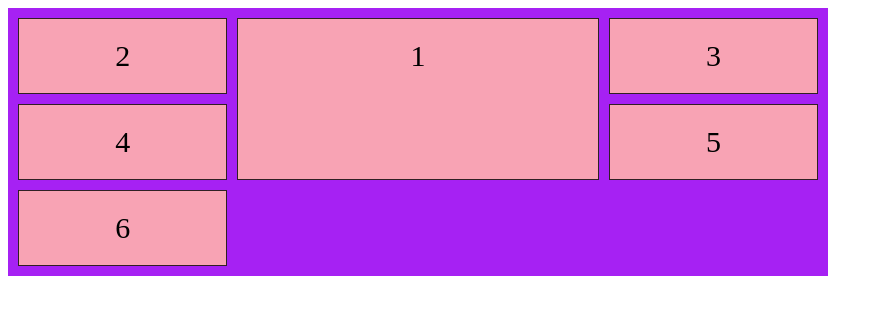
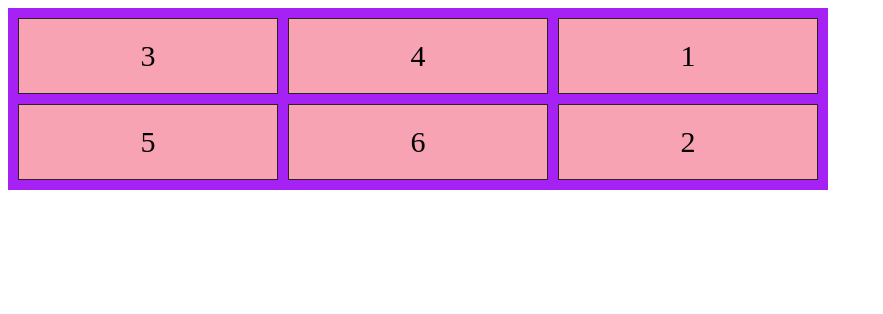
Before and after one commit to fmadihi/grid, a plain HTML site: page index.html in a window 1280 px wide. Shown: the whole page, without its empty margins (0-883 px from the left). Drawn offline with Linux system fonts and the light colour scheme.

Commit message:
Update style.css

```diff
--- a/style.css
+++ b/style.css
@@ -51,6 +51,7 @@
     background-color: rgb(248, 163, 180);
 }
 */
+/*
 .container {
     width: 800px;
     display: grid;
@@ -69,3 +70,109 @@
     text-align: center;
     background-color: rgb(248, 163, 180);
 }
+*/
+/*
+.container {
+    width: 800px;
+    display: grid;
+    grid-template-areas: 'myArea myArea myArea . . .';
+    gap: 10px;
+    background-color: #a621f3;
+    padding: 10px;
+}
+
+.item1 {
+    grid-area: myArea;
+  }
+.container>div {
+    border: 1px solid rgba(0, 0, 0, 0.8);
+    padding: 20px;
+    font-size: 30px;
+    text-align: center;
+    background-color: rgb(248, 163, 180);
+}
+*/
+/*
+.container {
+    width: 800px;
+    display: grid;
+    grid-template-areas: 'myArea . . .' 'myArea . . .';
+    gap: 10px;
+    background-color: #a621f3;
+    padding: 10px;
+}
+
+.item1 {
+    grid-area: myArea;
+  }
+.container>div {
+    border: 1px solid rgba(0, 0, 0, 0.8);
+    padding: 20px;
+    font-size: 30px;
+    text-align: center;
+    background-color: rgb(248, 163, 180);
+}
+*/
+/*
+.item1 {
+    grid-area: header;
+}
+
+.item2 {
+    grid-area: menu;
+}
+
+.item3 {
+    grid-area: main;
+}
+
+.item4 {
+    grid-area: right;
+}
+
+.item5 {
+    grid-area: footer;
+}
+
+.grid-container {
+    display: grid;
+    grid-template-areas:
+        'header header header header header header'
+        'menu main main main right right'
+        'menu footer footer footer footer footer';
+    gap: 10px;
+    background-color: #a621f3;
+    padding: 10px;
+}
+
+.grid-container>div {
+    background-color: rgb(248, 163, 180);
+    text-align: center;
+    padding: 20px 0;
+    font-size: 30px;
+}
+*/
+.container {
+    width: 800px;
+    display: grid;
+    grid-template-areas: 'myArea . .' 'myArea . .';
+    gap: 10px;
+    background-color: #a621f3;
+    padding: 10px;
+}
+
+.container>div {
+    border: 1px solid rgba(0, 0, 0, 0.8);
+    padding: 20px;
+    font-size: 30px;
+    text-align: center;
+    background-color: rgb(248, 163, 180);
+
+  }
+
+  .item1 { grid-area: 1 / 3 / 2 / 4; }
+  .item2 { grid-area: 2 / 3 / 3 / 4; }
+  .item3 { grid-area: 1 / 1 / 2 / 2; }
+  .item4 { grid-area: 1 / 2 / 2 / 3; }
+  .item5 { grid-area: 2 / 1 / 3 / 2; }
+  .item6 { grid-area: 2 / 2 / 3 / 3; }
```
